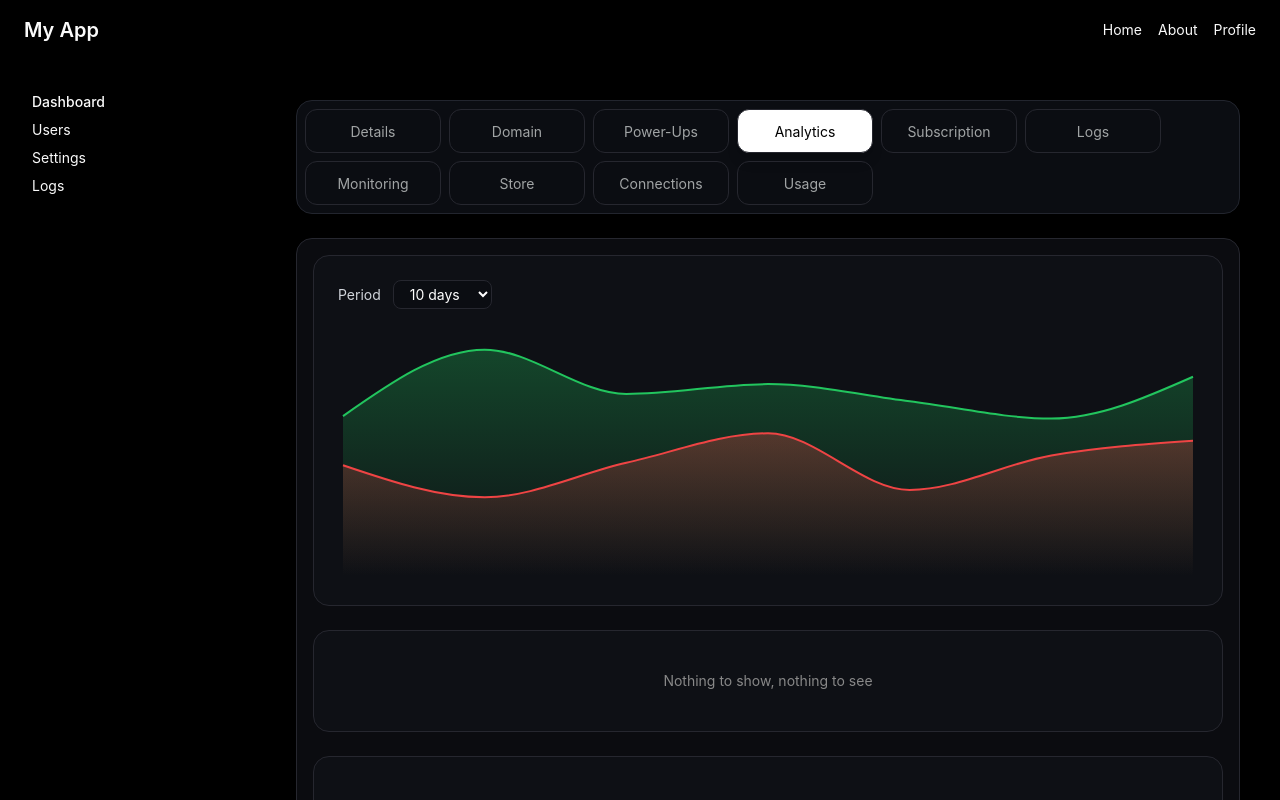
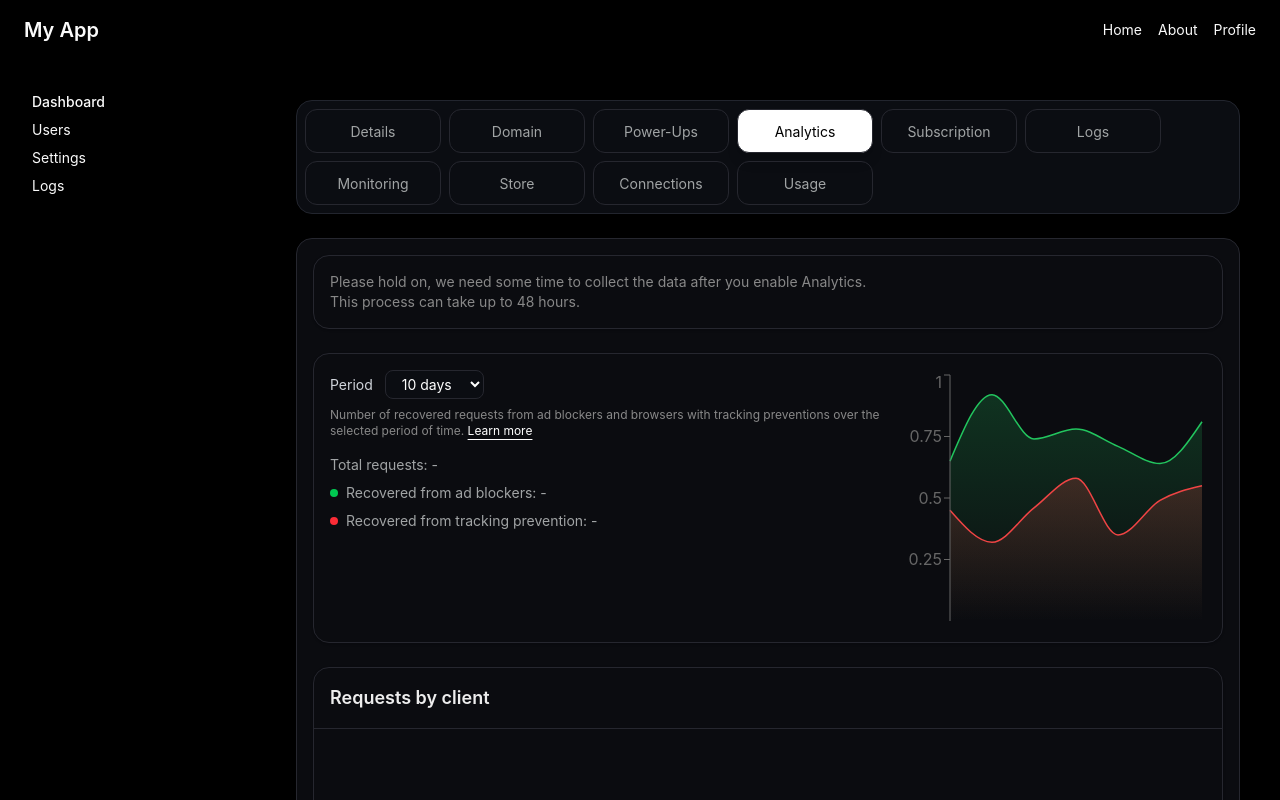
Before and after one commit to findrmeet/stape-dashboard, a React (Vite) app: page / in a window 1280 px wide. Both pictures are taken after a click on the button "Turn on Analytics". Shown: the top 800 px of the page. Built offline with nearby package versions, Linux system fonts and the light colour scheme.

Commit message:
customize chart

```diff
--- a/src/components/AnalyticsTab.tsx
+++ b/src/components/AnalyticsTab.tsx
@@ -14,7 +14,10 @@ const data = [
 
 export default function AnalyticsTab() {
   const [enabled, setEnabled] = useState(false);
-
+  const toggleEnabled = () => {
+    if (enabled) setEnabled(false);
+    else setEnabled(true);
+  };
   if (!enabled) {
     return (
       <div className="primary-card mt-4 text-center shadow-inner">
@@ -22,7 +25,7 @@ export default function AnalyticsTab() {
 
         <div className="mt-6 flex justify-center">
           <SecondaryButton
-            onClick={() => setEnabled(true)}
+            onClick={toggleEnabled}
             className="h-11 cursor-pointer rounded-xl bg-[#EEF2FF] px-6 text-sm text-black shadow-lg hover:bg-white"
           >
             Turn on Analytics
@@ -41,44 +44,73 @@ export default function AnalyticsTab() {
 
   return (
     <div className="primary-card mt-4 space-y-6 shadow-inner">
-      <div className="rounded-2xl border border-[#26272F] bg-[#0E1015] p-6">
-        <div className="mb-4 flex items-center justify-between">
-          <div className="flex items-center gap-3">
-            <p className="text-sm text-neutral-300">Period</p>
+      {/* Top notice */}
+      <div className="primary-card text-sm text-neutral-500">
+        Please hold on, we need some time to collect the data after you enable Analytics. <br />
+        This process can take up to 48 hours.
+      </div>
+
+      {/* Main Analytics Card */}
+      <div className="primary-card flex justify-between">
+        <div className="mb-6">
+          <div>
+            <div className="mb-2 flex items-center gap-3">
+              <span className="text-sm text-neutral-300">Period</span>
               <select className="rounded-lg border border-[#26272F] bg-[#0B0D12] px-3 py-1 text-sm text-white">
                 <option>10 days</option>
                 <option>30 days</option>
               </select>
             </div>
+
+            <p className="text-xs text-neutral-500">
+              Number of recovered requests from ad blockers and browsers with tracking preventions
+              over the selected period of time.{" "}
+              <span className="cursor-pointer text-white underline underline-offset-4">
+                Learn more
+              </span>
+            </p>
+
+            <div className="mt-4 space-y-2 text-sm">
+              <p className="text-neutral-400">Total requests: -</p>
+              <div className="flex items-center gap-2 text-neutral-400">
+                <span className="h-2 w-2 rounded-full bg-green-500" />
+                Recovered from ad blockers: -
+              </div>
+              <div className="flex items-center gap-2 text-neutral-400">
+                <span className="h-2 w-2 rounded-full bg-red-500" />
+                Recovered from tracking prevention: -
+              </div>
+            </div>
+          </div>
         </div>
 
-        <div className="h-64 w-full">
+        <div className="h-64 w-[50%]">
           <ResponsiveContainer width="100%" height="100%">
             <AreaChart data={data}>
               <XAxis dataKey="day" hide />
-              <YAxis hide domain={[0, 1]} />
+              <YAxis domain={[0, 1]} />
               <Tooltip />
               <Area
                 type="monotone"
                 dataKey="recovered"
                 stroke="#22C55E"
+                strokeWidth={1.5}
                 fill="url(#green)"
-                strokeWidth={2}
               />
               <Area
                 type="monotone"
                 dataKey="blocked"
                 stroke="#EF4444"
+                strokeWidth={1.5}
                 fill="url(#red)"
-                strokeWidth={2}
               />
               <defs>
                 <linearGradient id="green" x1="0" y1="0" x2="0" y2="1">
-                  <stop offset="0%" stopColor="#22C55E" stopOpacity={0.5} />
+                  <stop offset="0%" stopColor="#22C55E" stopOpacity={0.35} />
                   <stop offset="100%" stopColor="#22C55E" stopOpacity={0} />
                 </linearGradient>
                 <linearGradient id="red" x1="0" y1="0" x2="0" y2="1">
-                  <stop offset="0%" stopColor="#EF4444" stopOpacity={0.5} />
+                  <stop offset="0%" stopColor="#EF4444" stopOpacity={0.35} />
                   <stop offset="100%" stopColor="#EF4444" stopOpacity={0} />
                 </linearGradient>
               </defs>
@@ -87,20 +119,33 @@ export default function AnalyticsTab() {
         </div>
       </div>
 
-      <div className="rounded-2xl border border-[#26272F] bg-[#0E1015] p-10 text-center text-sm text-neutral-500">
+      {/* Empty Sections */}
+      <div className="primary-card">
+        <h1 className="primary-card-header text-primary-muted text-lg font-semibold">
+          Requests by client
+        </h1>
+        <p className="py-20 text-center text-sm text-neutral-500">
           Nothing to show, nothing to see
+        </p>
       </div>
 
-      <div className="rounded-2xl border border-[#26272F] bg-[#0E1015] p-10 text-center text-sm text-neutral-500">
+      <div className="primary-card">
+        <h1 className="primary-card-header text-primary-muted text-lg font-semibold">
+          Requests by client
+        </h1>
+        <p className="py-20 text-center text-sm text-neutral-500">
           Nothing to show, nothing to see
+        </p>
       </div>
 
-      <div className="rounded-2xl border border-[#26272F] bg-[#0E1015] p-10 text-center">
-        <p className="mb-3 text-sm text-white">Prefer not to use Signaly Analytics?</p>
+      {/* Footer Action */}
+      <div className="primary-card text-center">
+        <p className="mt-14 mb-2 text-sm text-white">Prefer not to use Signaly Analytics?</p>
         <p className="mb-5 text-xs text-neutral-400">
-          You can turn it off for this container. Additional steps may be required.
+          You can turn it off for this container. Additional steps may be required.{" "}
+          <span className="cursor-pointer text-white underline underline-offset-4">Learn more</span>
         </p>
-        <SecondaryButton className="h-10 rounded-xl bg-white px-6 text-sm text-black shadow-lg hover:bg-neutral-200">
+        <SecondaryButton className="mb-14 h-10 rounded-xl bg-white px-6 text-sm text-black shadow-lg hover:bg-neutral-200">
           Turn off Analytics
         </SecondaryButton>
       </div>
--- a/src/main.tsx
+++ b/src/main.tsx
@@ -3,7 +3,7 @@ import { createRoot } from "react-dom/client";
 import "./index.css";
 import { createBrowserRouter } from "react-router";
 import { RouterProvider } from "react-router/dom";
-import UrlTabs from "./components/UrlTabs.tsx";
+
 import Layout from "./layout/Layout.tsx";
 import GTMTabs from "./components/GTMTabs.tsx";
 
```
Lines whose indentation alone changed are shown as unchanged.
